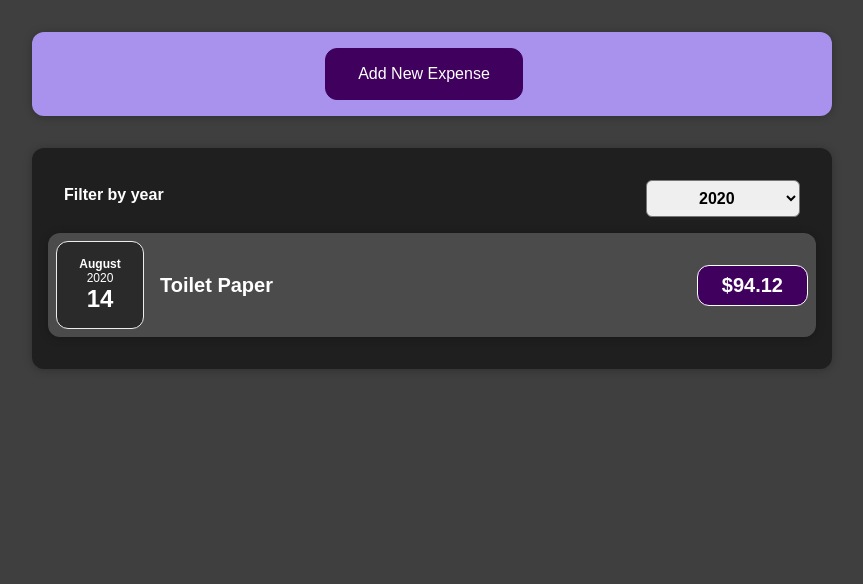
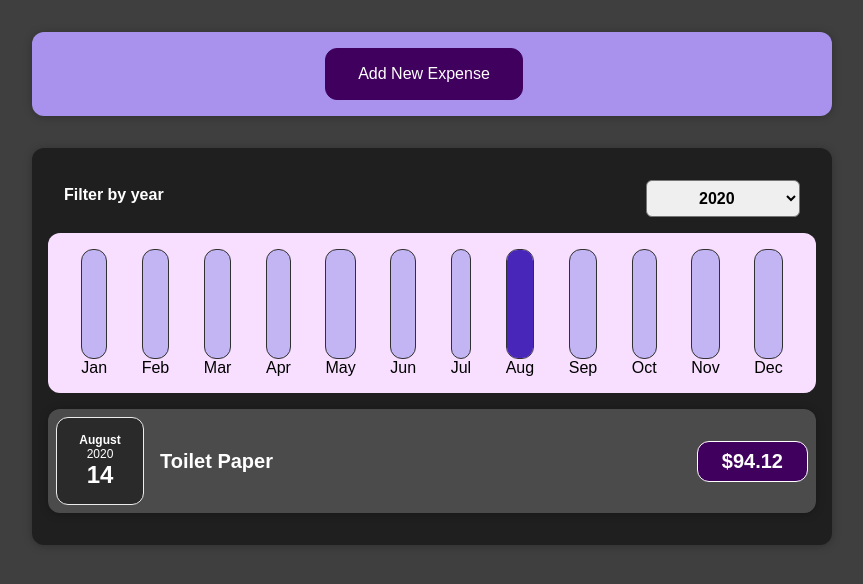
Before and after one commit to skyRoma/learn-react, a React (Create React App) app: page / in a window 1280 px wide. Shown: the top 584 px of the page, without its empty margins (208-1071 px from the left). Built offline with nearby package versions, Linux system fonts and the light colour scheme.

Commit message:
Added chart component.

```diff
--- /dev/null
+++ b/src/components/Chart/Chart.css
@@ -0,0 +1,9 @@
+.chart {
+  padding: 1rem;
+  border-radius: 12px;
+  background-color: #f8dfff;
+  text-align: center;
+  display: flex;
+  justify-content: space-around;
+  height: 10rem;
+}
--- /dev/null
+++ b/src/components/Chart/Chart.tsx
@@ -0,0 +1,40 @@
+import './Chart.css';
+import { ExpenseData } from '../../types';
+import { ChartBar } from './ChartBar';
+
+interface ChartProps {
+  items: ExpenseData[];
+}
+
+export const Chart = ({ items }: ChartProps) => {
+  const dataPoints = [
+    { label: 'Jan', value: 0 },
+    { label: 'Feb', value: 0 },
+    { label: 'Mar', value: 0 },
+    { label: 'Apr', value: 0 },
+    { label: 'May', value: 0 },
+    { label: 'Jun', value: 0 },
+    { label: 'Jul', value: 0 },
+    { label: 'Aug', value: 0 },
+    { label: 'Sep', value: 0 },
+    { label: 'Oct', value: 0 },
+    { label: 'Nov', value: 0 },
+    { label: 'Dec', value: 0 },
+  ];
+
+  items.forEach((item) => {
+    const expenseMonth = item.date.getMonth();
+
+    dataPoints[expenseMonth].value += item.amount;
+  });
+
+  const totalMax = Math.max(...dataPoints.map((point) => point.value));
+
+  return (
+    <div className="chart">
+      {dataPoints.map(({ value, label }) => (
+        <ChartBar key={label} value={value} maxValue={totalMax} label={label} />
+      ))}
+    </div>
+  );
+};
--- /dev/null
+++ b/src/components/Chart/ChartBar.css
@@ -0,0 +1,30 @@
+.chart-bar {
+  height: 100%;
+  display: flex;
+  flex-direction: column;
+  align-items: center;
+}
+
+.chart-bar__inner {
+  height: 100%;
+  width: 100%;
+  border: 1px solid #313131;
+  border-radius: 12px;
+  background-color: #c3b4f3;
+  overflow: hidden;
+  display: flex;
+  flex-direction: column;
+  justify-content: flex-end;
+}
+
+.chart-bar__fill {
+  background-color: #4826b9;
+  width: 100%;
+  transition: all 0.3s ease-out;
+}
+
+.chart-bar__label {
+  font-weight: bold;
+  font-size: 0.5rem;
+  text-align: center;
+}
--- /dev/null
+++ b/src/components/Chart/ChartBar.tsx
@@ -0,0 +1,27 @@
+import './ChartBar.css';
+
+interface ChartProps {
+  value: number;
+  maxValue: number;
+  label: string;
+}
+
+export const ChartBar = ({ value, maxValue, label }: ChartProps) => {
+  let barFillHeight = '0%';
+
+  if (maxValue > 0) {
+    barFillHeight = Math.round((value / maxValue) * 100) + '%';
+  }
+
+  return (
+    <div className="chart-bar">
+      <div className="chart-bar__inner">
+        <div
+          className="chart-bar__fill"
+          style={{ height: barFillHeight }}
+        ></div>
+      </div>
+      <div className="chart-label">{label}</div>
+    </div>
+  );
+};
--- a/src/components/Expenses/Expenses.tsx
+++ b/src/components/Expenses/Expenses.tsx
@@ -4,6 +4,7 @@ import { ExpenseData } from '../../types';
 import { Card } from '../UI/Card';
 import { ExpensesFilter } from './ExpenseFilter/ExpensesFilter';
 import { ExpensesList } from './ExpensesList/ExpensesList';
+import { Chart } from '../Chart/Chart';
 
 interface ExpenseProps {
   expenses: ExpenseData[];
@@ -26,6 +27,7 @@ export const Expenses = ({ expenses }: ExpenseProps) => {
         selected={selectedYear}
         onChangeFilter={changeFilterHandler}
       />
+      <Chart items={filteredExpenses} />
       <ExpensesList items={filteredExpenses} />
     </Card>
   );
```
